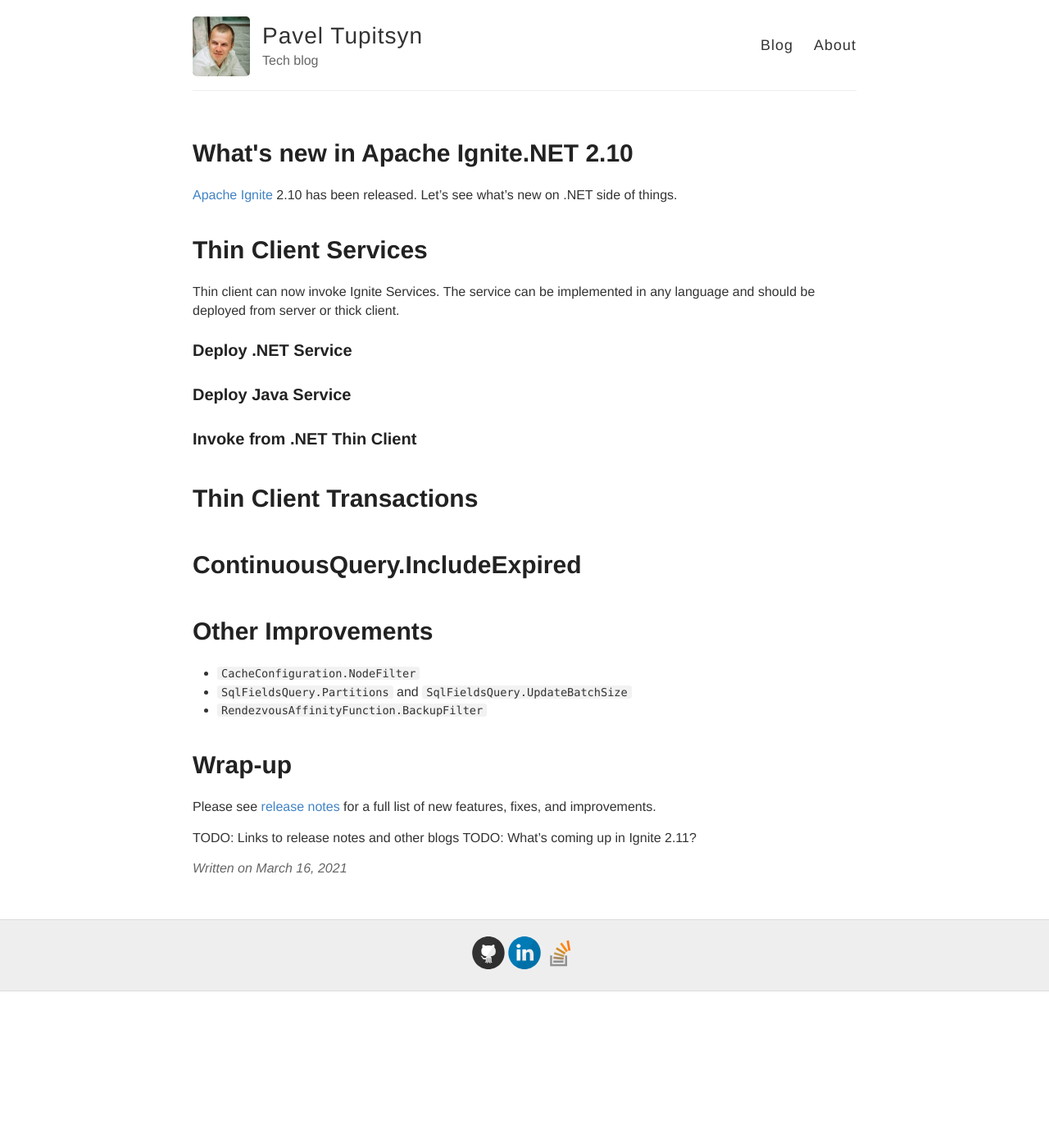
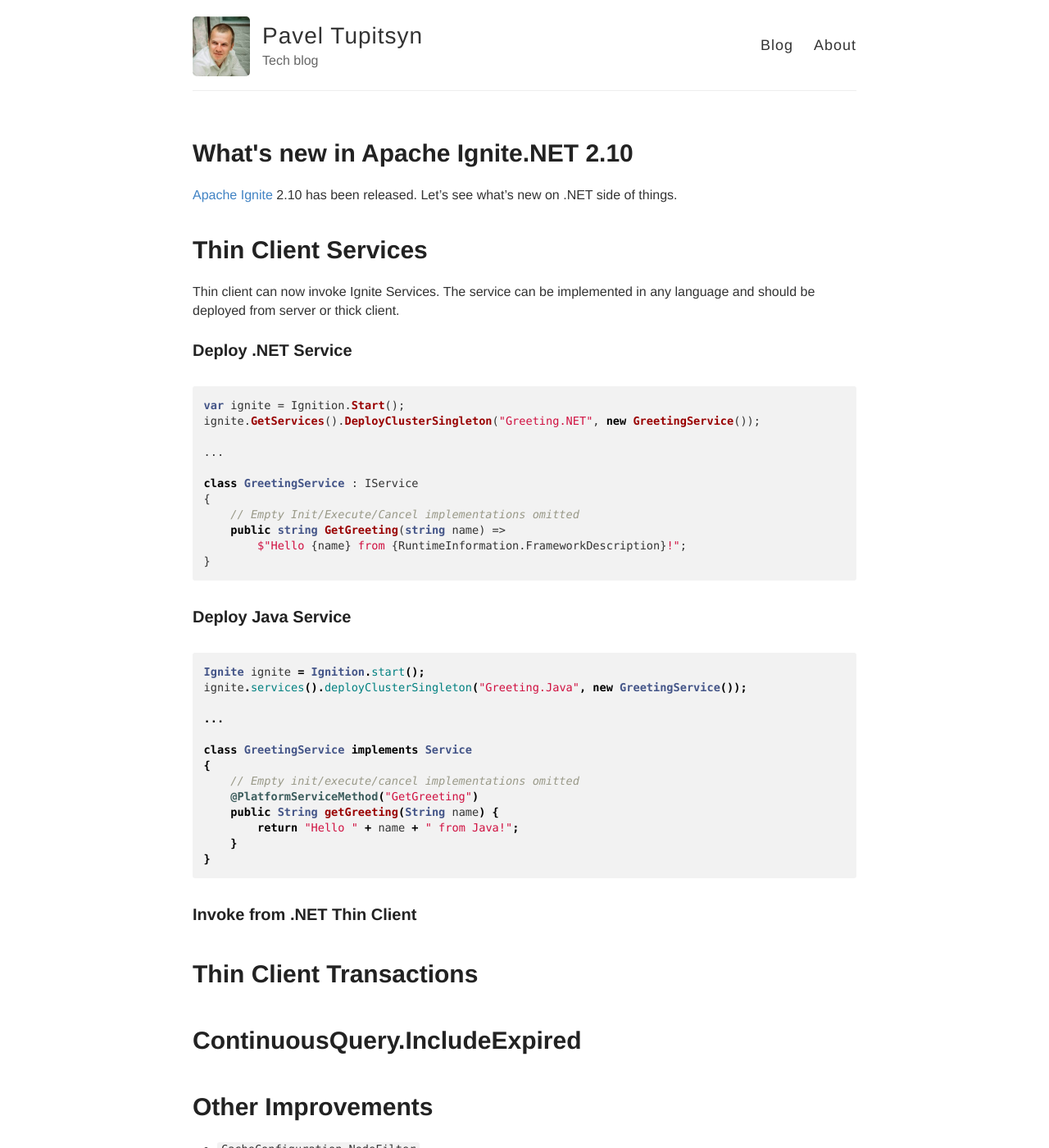
Before and after one commit to ptupitsyn/ptupitsyn.github.io, a Jekyll site: the page built from _posts/2021-03-16-Whats-New-In-Ignite-Net-2.10.md, in a window 1280 px wide and 1400 px high. Shown: the whole window at 82% size. Built offline with Jekyll 4.4.1, drawn with Linux system fonts in a browser that asks for light colours; comment, search, counter and statistics services are not loaded.

Commit message:
wip Ignite 2.10

````diff
--- a/_posts/2021-03-16-Whats-New-In-Ignite-Net-2.10.md
+++ b/_posts/2021-03-16-Whats-New-In-Ignite-Net-2.10.md
@@ -12,8 +12,38 @@
 
 ### Deploy .NET Service
 
+```cs
+var ignite = Ignition.Start();
+ignite.GetServices().DeployClusterSingleton("Greeting.NET", new GreetingService());
+
+...
+
+class GreetingService : IService
+{
+    // Empty Init/Execute/Cancel implementations omitted
+    public string GetGreeting(string name) =>
+        $"Hello {name} from {RuntimeInformation.FrameworkDescription}!";
+}
+```
+
 
 ### Deploy Java Service
+
+```java
+Ignite ignite = Ignition.start();
+ignite.services().deployClusterSingleton("Greeting.Java", new GreetingService());
+
+...
+
+class GreetingService implements Service
+{
+    // Empty init/execute/cancel implementations omitted
+    @PlatformServiceMethod("GetGreeting")
+    public String getGreeting(String name) {
+        return "Hello " + name + " from Java!";
+    }
+}
+```
 
 
 ### Invoke from .NET Thin Client
````
